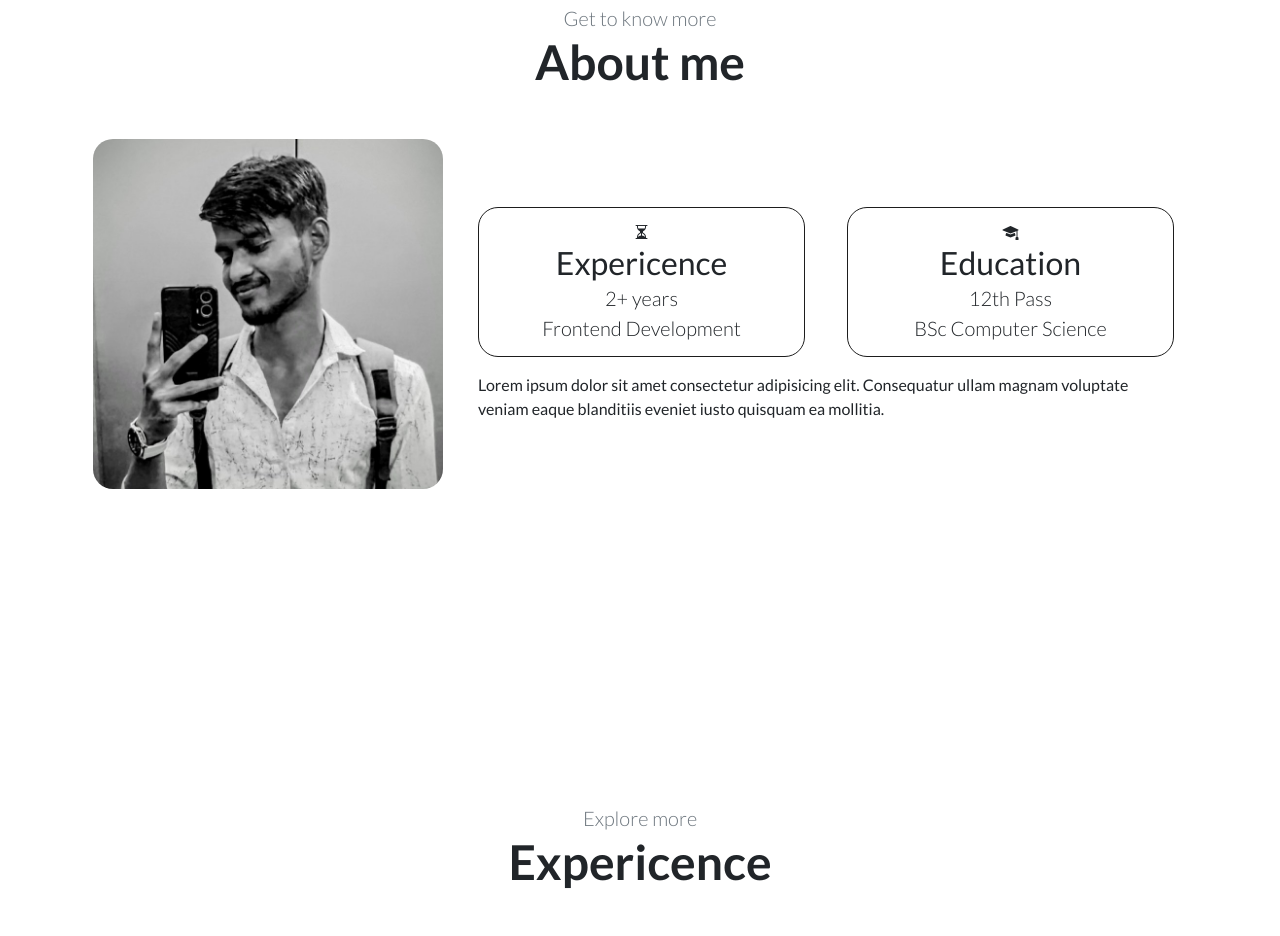
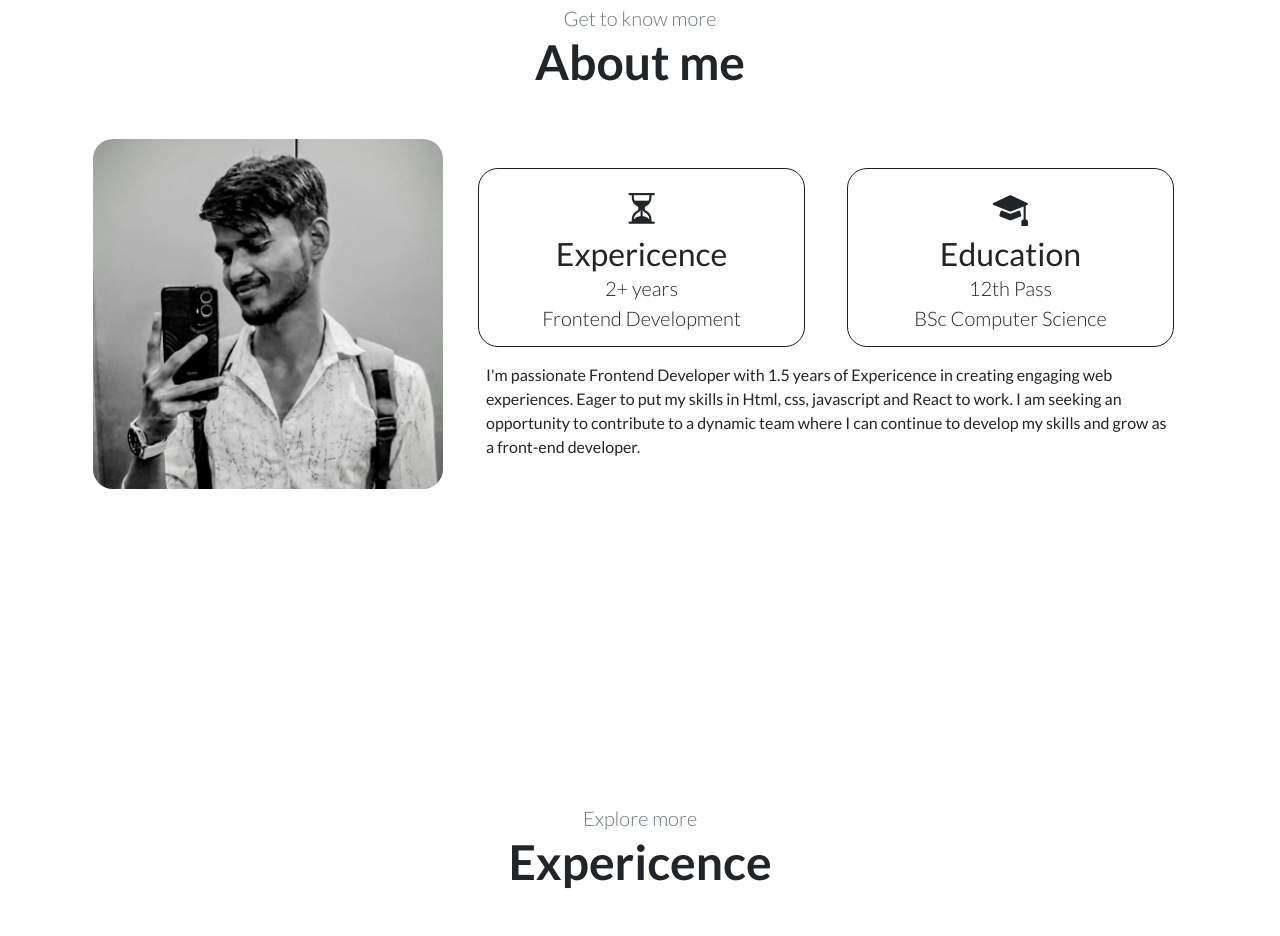
Before and after one commit to jatin1234kumar/kumarJatin, a plain HTML site: page index.html in a window 1280 px wide. Shown: the part 845-1781 px from the top of the page. Drawn offline with nearby package versions, Linux system fonts and the light colour scheme.

Commit message:
changed about section's text and icon size

```diff
--- a/index.html
+++ b/index.html
@@ -141,13 +141,13 @@
                 class="col-md-10 col-lg-12 aboutCont p-0 flex-row text-center justify-content-between mb-sm-3"
               >
                 <div class="aboutSmCont">
-                  <i class="bi bi-hourglass-split"></i>
+                  <i class="bi bi-hourglass-split about-sm-icon"></i>
                   <h2 class="mb-0">Expericence</h2>
                   <p class="lead mb-0">2+ years</p>
                   <p class="lead mb-0">Frontend Development</p>
                 </div>
                 <div class="aboutSmCont">
-                  <i class="bi bi-mortarboard-fill"></i>
+                  <i class="bi bi-mortarboard-fill about-sm-icon"></i>
                   <h2 class="mb-0">Education</h2>
                   <p class="lead mb-0">12th Pass</p>
                   <p class="lead mb-0">BSc Computer Science</p>
@@ -155,10 +155,13 @@
               </div>
 
               <div class="col-md-10 col-lg-12 p-0">
-                <p class="text-start aboutText">
-                  Lorem ipsum dolor sit amet consectetur adipisicing elit.
-                  Consequatur ullam magnam voluptate veniam eaque blanditiis
-                  eveniet iusto quisquam ea mollitia.
+                <p class="text-start aboutText ms-2">
+                  I'm passionate Frontend Developer with 1.5 years of
+                  Expericence in creating engaging web experiences. Eager to put
+                  my skills in Html, css, javascript and React to work. I am
+                  seeking an opportunity to contribute to a dynamic team where I
+                  can continue to develop my skills and grow as a front-end
+                  developer.
                 </p>
               </div>
             </div>
--- a/style.css
+++ b/style.css
@@ -203,6 +203,10 @@ a.nav-link:hover::before {
   border: 1px solid var(--secondary-color);
   border-radius: 20px;
   padding: 0.8rem;
+}
+
+.aboutSmCont i {
+  font-size: 2.2rem;
 }
 
 .aboutSmCont:first-child {
```
